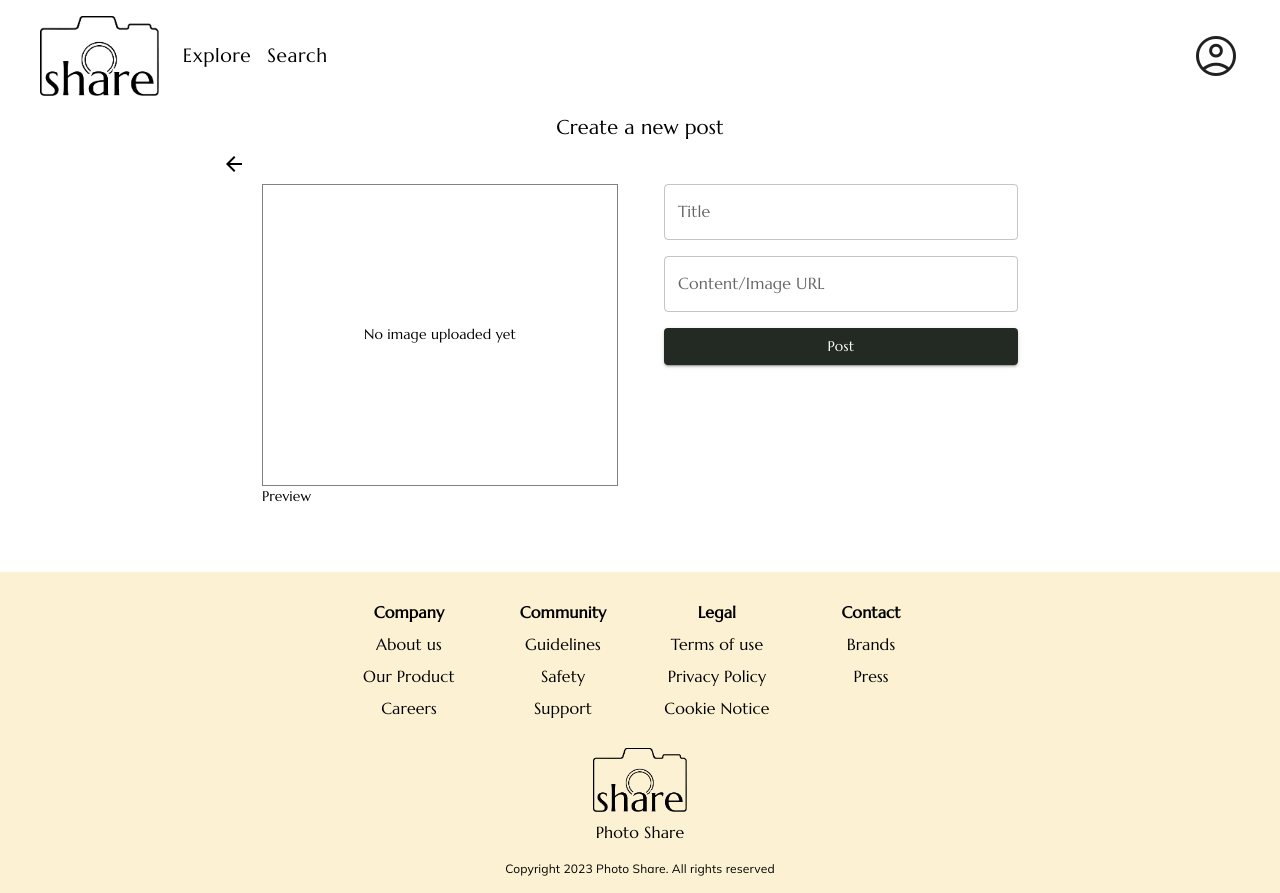
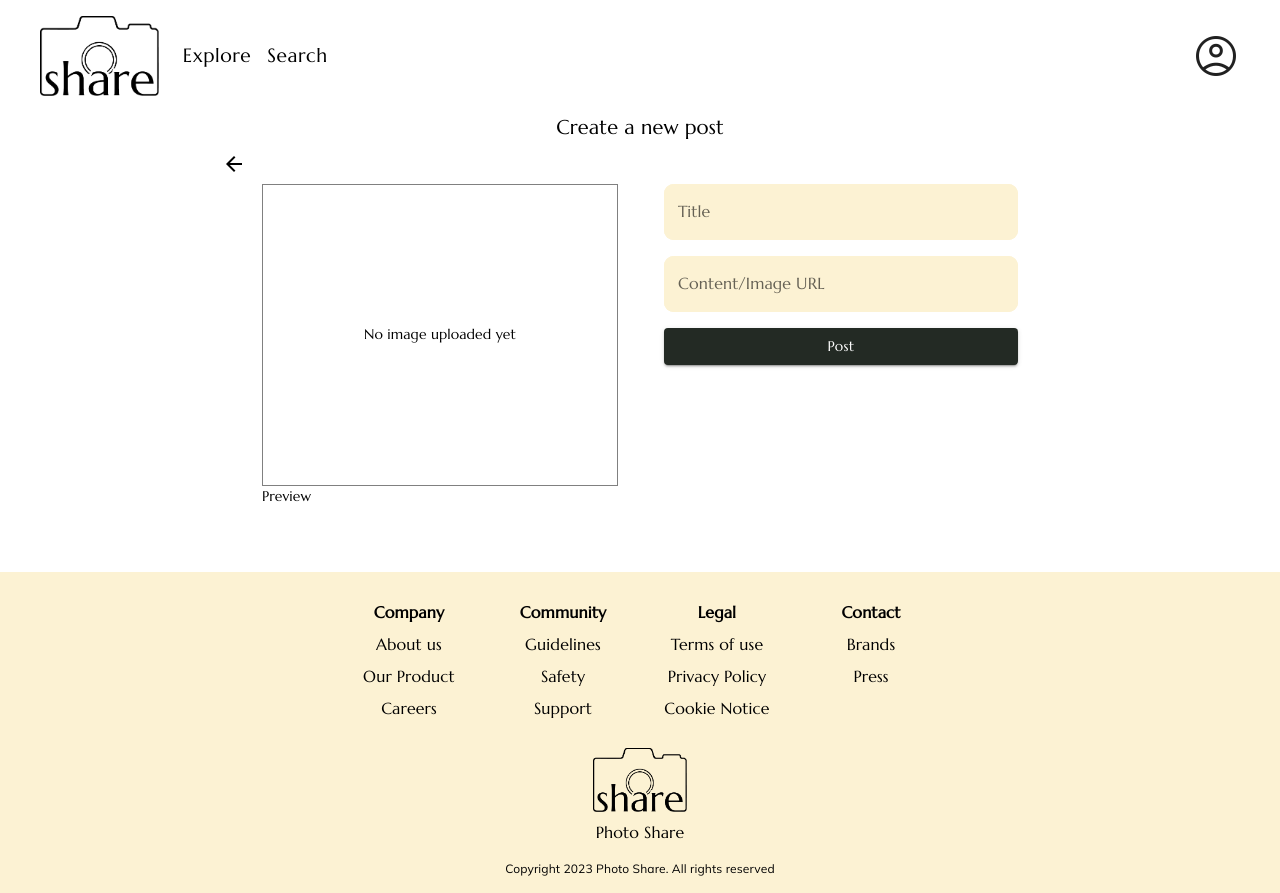
Before and after one commit to nathaliegustafsson/User-Based-Content, a React (Vite) app in the folder client/: page /user/1/posts in a window 1280 px wide. Built offline with nearby package versions, Linux system fonts and the light colour scheme.

Commit message:
Changed color on textfield

```diff
--- a/client/src/components/CreatePost.tsx
+++ b/client/src/components/CreatePost.tsx
@@ -103,6 +103,16 @@ function CreatePost() {
               onBlur={formik.handleBlur}
               error={Boolean(formik.touched.title && formik.errors.title)}
               helperText={formik.touched.title && formik.errors.title}
+              sx={{
+                "& .MuiInputBase-input": {
+                  bgcolor: (theme) => theme.palette.secondary.main,
+                  borderRadius: "0.6rem",
+                },
+                "& .MuiOutlinedInput-root": { borderRadius: "0.6rem" },
+                "& .MuiOutlinedInput-notchedOutline": {
+                  borderColor: (theme) => theme.palette.secondary.main,
+                },
+              }}
             />
             <TextField
               id="content"
@@ -117,6 +127,16 @@ function CreatePost() {
               onBlur={formik.handleBlur}
               error={Boolean(formik.touched.content && formik.errors.content)}
               helperText={formik.touched.content && formik.errors.content}
+              sx={{
+                "& .MuiInputBase-input": {
+                  bgcolor: (theme) => theme.palette.secondary.main,
+                  borderRadius: "0.6rem",
+                },
+                "& .MuiOutlinedInput-root": { borderRadius: "0.6rem" },
+                "& .MuiOutlinedInput-notchedOutline": {
+                  borderColor: (theme) => theme.palette.secondary.main,
+                },
+              }}
             />
             <Button type="submit" variant="contained">
               Post
```
